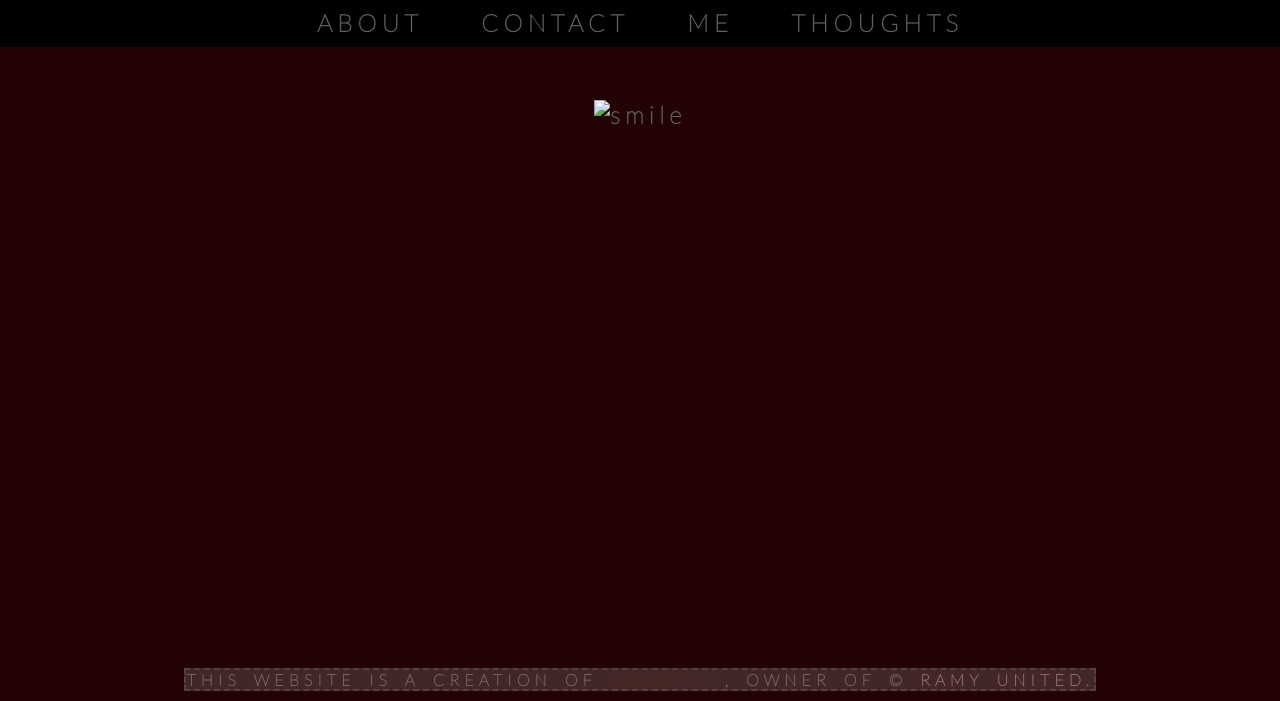
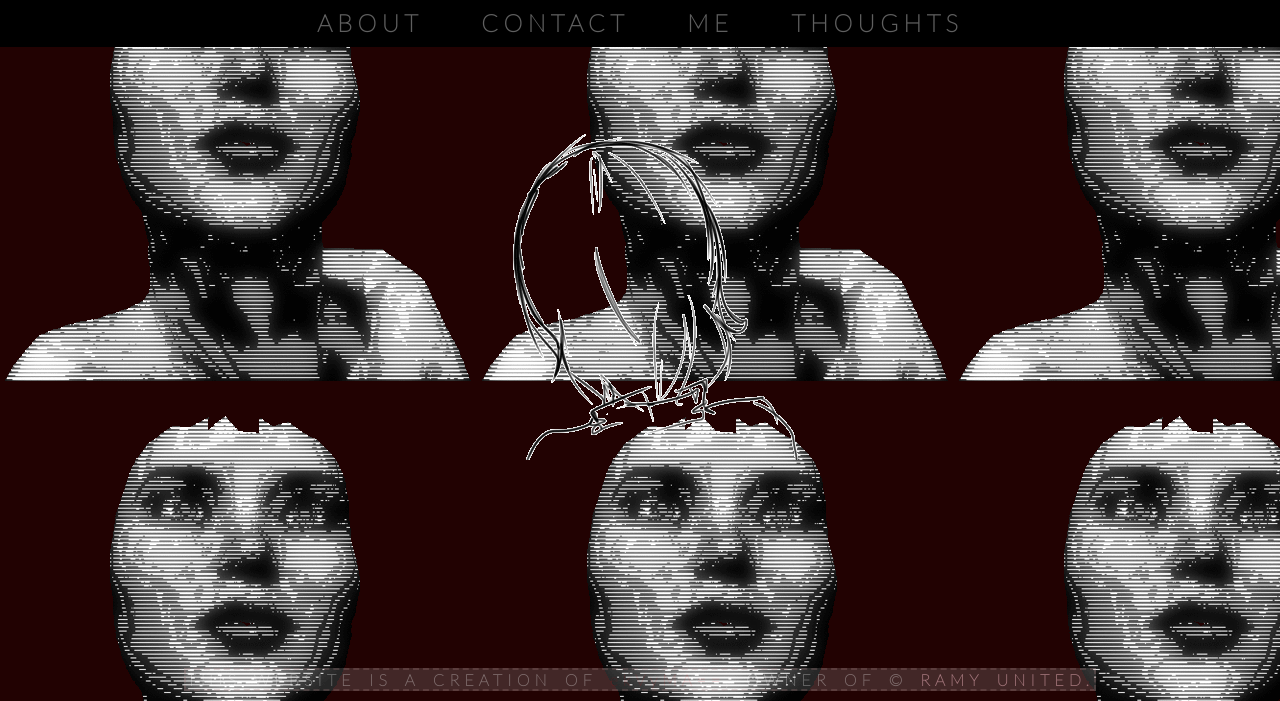
Before and after one commit to AlexAkaJusitin/ramy, a plain HTML site: page menu.html in a window 1280 px wide. Shown: the part 99-800 px from the top of the page. Drawn offline with Linux system fonts and the light colour scheme; files whose address does not match are found by name.

Commit message:
Update menu.html

```diff
--- a/menu.html
+++ b/menu.html
@@ -18,7 +18,7 @@
       />
     </audio>
   </head>
-  <body style="background-image: url(../images/nVn.gif)">
+  <body style="background-image: url(/nVn.gif)">
     <a class="topLink" href="index.html">
       <h1 style="margin-bottom: 0px; margin-top: 0px">
         <span class="top">REJECTS</span>.com
@@ -33,7 +33,7 @@
     <div style="justify-content: center; display: flex">
       <a target="_blank" href="https://libraryofbabel.info/book.cgi"
         ><img
-          src="./images/d4vl6af-eef603fd-f4d0-4944-9305-2f20cd5101b8.gif"
+          src="/d4vl6af-eef603fd-f4d0-4944-9305-2f20cd5101b8.gif"
           alt="smile"
       /></a>
     </div>
@@ -424,7 +424,7 @@
       <br />
       <br />
     </div>
-      <div style="text-align:center; background-image:url(/images/200w.gif); background-repeat: round;" id="thoughts">
+      <div style="text-align:center; background-image:url(/200w.gif); background-repeat: round;" id="thoughts">
         <p>We're alone togheter, or so I think. I've tasted a lot of experience which I shouldn't have acquainted, but that is life, I can't change my past nor I can't change the memories that are stuck in my head and keep me up at night. I know a lot of people are misunderstood, judged,  <strong>rejected.</strong>It's sad, it makes me cry, this fucking stupid life that we live in and everyone is so uncaring about it.Everyone only sees themselves, not the people around them. I created this forum for people to talk to each other, people with problems, people without problems that just can't do something because of different things in their life. It sucks. It sucks. It sucks that some people are taking away their lives even thought something can be done.
         <br>
         I want to change something about this world, this is my fight to make humans that deserve better have a better life.
```
